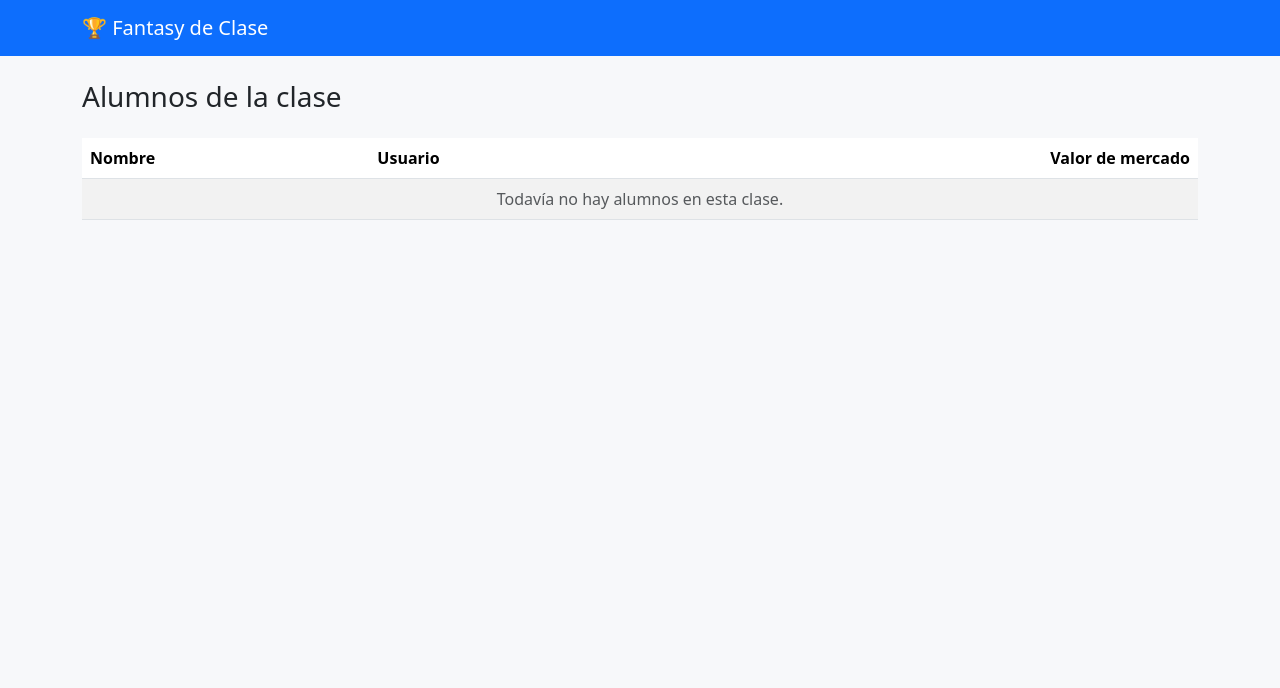
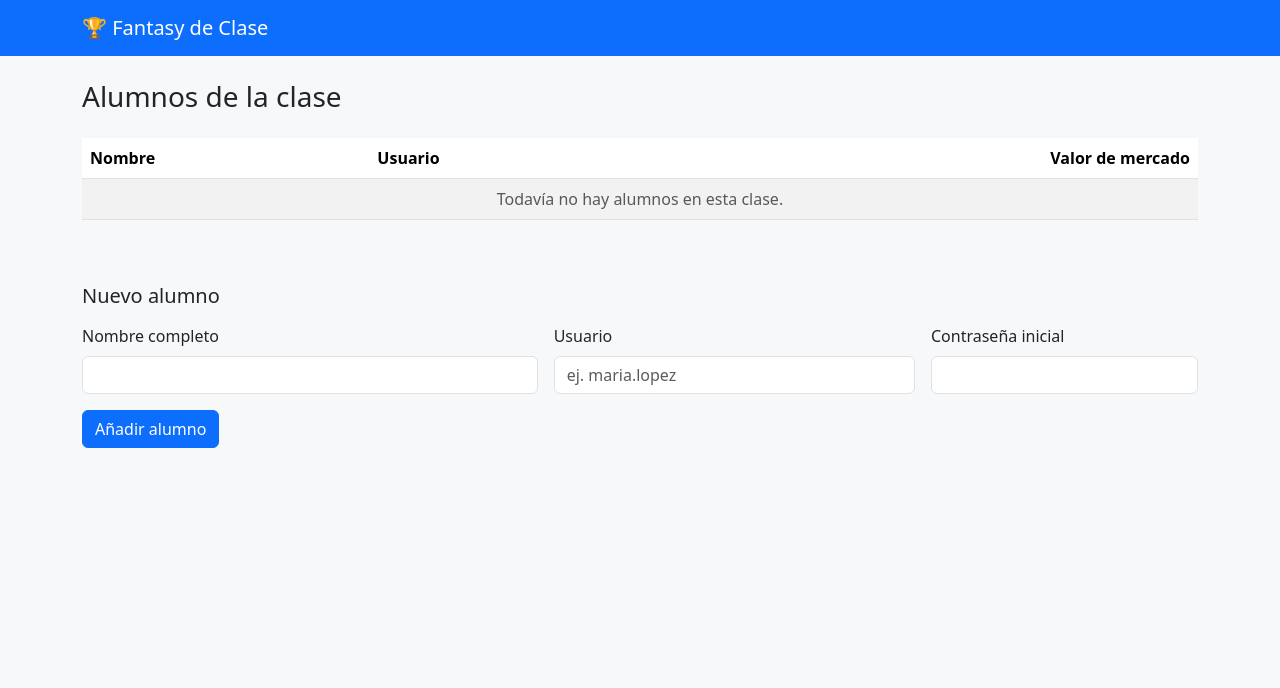
Before and after one commit to sulbaranjc/fantasy-clase, a FastAPI app: template app/templates/alumnos/listado.html in a window 1280 px wide. Shown: the top 688 px of the page. Run offline with FastAPI, Linux system fonts and the light colour scheme; the template is opened without the code that fills it, so the values that code supplies are empty; parts of the project's set-up code (start-up, migrations or seed data) failed here and were passed over.

Commit message:
Completa el módulo alumnos: alta por API y desde la vista web
El scaffold inicial dejó "alumnos" como solo lectura (era la plantilla de
referencia del patrón router->service->repository, sin alta real). Al
verificar el flujo completo de eventos en vivo detecté que faltaba: no
había forma de dar de alta un alumno ni por API ni por la web, así que
Álvaro no podría cargar a sus 24 alumnos reales.

- POST /alumnos crea el alumno heredando el valor_inicial_jugador de su
  clase; valida que la clase exista (404) y que el usuario no esté
  duplicado en la misma clase (409, vía UsernameDuplicadoError)
- Vista con formulario de alta (nombre, usuario, contraseña inicial),
  mismo patrón de envío como JSON vía JS vanilla que los demás módulos
- Renombra la vista de listado de /alumnos/vista a /alumnos/vista/listado
  por consistencia con clases, catalogo_puntos y jornadas
- 3 pruebas de integración nuevas; 45/45 en verde
- Verificado el flujo completo end-to-end: clase -> alumno -> catálogo de
  puntos -> calendario de jornadas -> evento con puntos correctos

Co-Authored-By: Claude Sonnet 5 <noreply@anthropic.com>

```diff
--- /dev/null
+++ b/app/static/js/alumnos.js
@@ -0,0 +1,45 @@
+/**
+ * Alta de alumnos, enviando JSON a la API (mismo patrón que clases.js,
+ * catalogo_puntos.js y eventos.js: la validación real vive en el servidor).
+ */
+(function () {
+  "use strict";
+
+  document.addEventListener("DOMContentLoaded", function () {
+    const formulario = document.querySelector("#form-nuevo-alumno");
+    if (!formulario) return;
+
+    const alerta = document.querySelector("#alerta-nuevo-alumno");
+
+    formulario.addEventListener("submit", async function (evento) {
+      evento.preventDefault();
+      if (!formulario.checkValidity()) {
+        formulario.classList.add("was-validated");
+        return;
+      }
+
+      const datos = Object.fromEntries(new FormData(formulario).entries());
+      alerta.classList.add("d-none");
+
+      try {
+        const respuesta = await fetch(formulario.action, {
+          method: "POST",
+          headers: { "Content-Type": "application/json" },
+          body: JSON.stringify(datos),
+        });
+
+        if (!respuesta.ok) {
+          const error = await respuesta.json().catch(() => null);
+          alerta.textContent = (error && error.detail) || "No se pudo crear el alumno.";
+          alerta.classList.remove("d-none");
+          return;
+        }
+
+        window.location.reload();
+      } catch (e) {
+        alerta.textContent = "Error de conexión con el servidor.";
+        alerta.classList.remove("d-none");
+      }
+    });
+  });
+})();
--- a/app/templates/alumnos/listado.html
+++ b/app/templates/alumnos/listado.html
@@ -2,7 +2,7 @@
 {% block titulo %}Alumnos{% endblock %}
 {% block contenido %}
   <h1 class="h3 mb-4">Alumnos de la clase</h1>
-  <div class="table-responsive">
+  <div class="table-responsive mb-5">
     <table class="table table-striped align-middle">
       <thead>
         <tr>
@@ -24,4 +24,33 @@
       </tbody>
     </table>
   </div>
+
+  <h2 class="h5 mb-3">Nuevo alumno</h2>
+  <div id="alerta-nuevo-alumno" class="alert alert-danger d-none" role="alert"></div>
+  <form class="necesita-validacion row g-3" novalidate id="form-nuevo-alumno"
+        action="/alumnos?clase_id={{ clase_id }}">
+    <div class="col-md-5">
+      <label class="form-label" for="nombre">Nombre completo</label>
+      <input class="form-control" id="nombre" name="nombre" required maxlength="120">
+      <div class="invalid-feedback">Indica el nombre del alumno.</div>
+    </div>
+    <div class="col-md-4">
+      <label class="form-label" for="username">Usuario</label>
+      <input class="form-control" id="username" name="username" required
+             minlength="3" maxlength="60" pattern="[a-z0-9._-]+"
+             placeholder="ej. maria.lopez">
+      <div class="invalid-feedback">Usuario en minúsculas, sin espacios (letras, números, ".", "_", "-").</div>
+    </div>
+    <div class="col-md-3">
+      <label class="form-label" for="password">Contraseña inicial</label>
+      <input class="form-control" type="text" id="password" name="password" required minlength="4" maxlength="100">
+      <div class="invalid-feedback">Mínimo 4 caracteres.</div>
+    </div>
+    <div class="col-12">
+      <button class="btn btn-primary" type="submit">Añadir alumno</button>
+    </div>
+  </form>
 {% endblock %}
+{% block scripts %}
+  <script src="/static/js/alumnos.js"></script>
+{% endblock %}
```
Also changed, not shown: app/modules/alumnos/router.py (+22 -3 lines), app/modules/alumnos/service.py (+15 -1 lines), app/tests/integration/test_alumnos_endpoint.py (+37 -0 lines).
